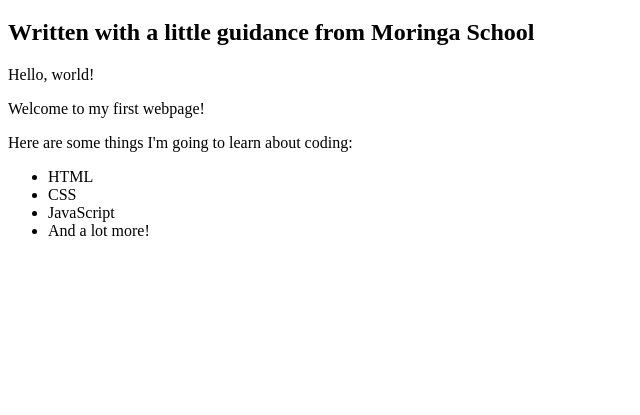
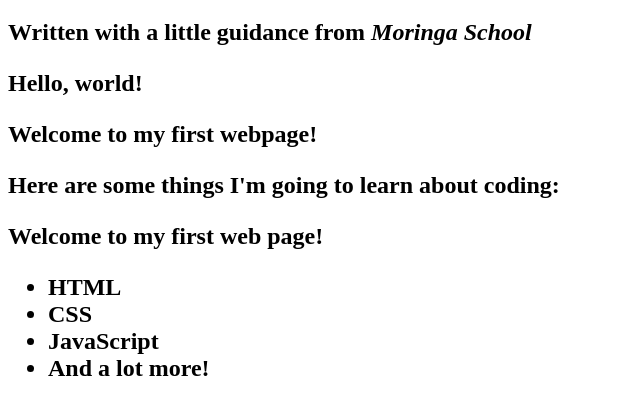
Before and after one commit to carolmbithe/my-first-webpage, a plain HTML site: page my-first-webpage.html in a window 1280 px wide. Shown: the part 61-476 px from the top of the page, without its empty margins (0-640 px from the left). Drawn offline with Linux system fonts and the light colour scheme.

Commit message:
add block elements

```diff
--- a/my-first-webpage.html
+++ b/my-first-webpage.html
@@ -5,10 +5,11 @@
   </head>
   <body>
     <h1>My First Webpage</h1>
-    <h2>Written with a little guidance from Moringa School</h2>
+    <h2>Written with a little guidance from <em>Moringa School</em><h2>
     <p>Hello, world!</p>
     <p>Welcome to my first webpage!</p>
     <p>Here are some things I'm going to learn about coding:</p>
+    <p>Welcome to my <strong>first web page</strong>!</p>
     <ul>
       <li>HTML</li>
       <li>CSS</li>
```
